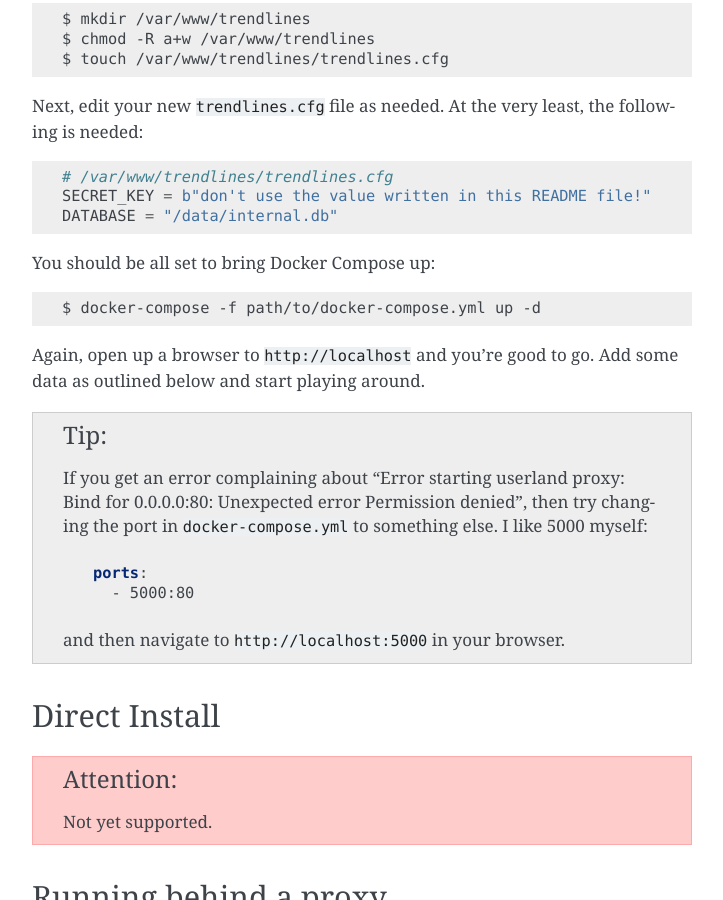
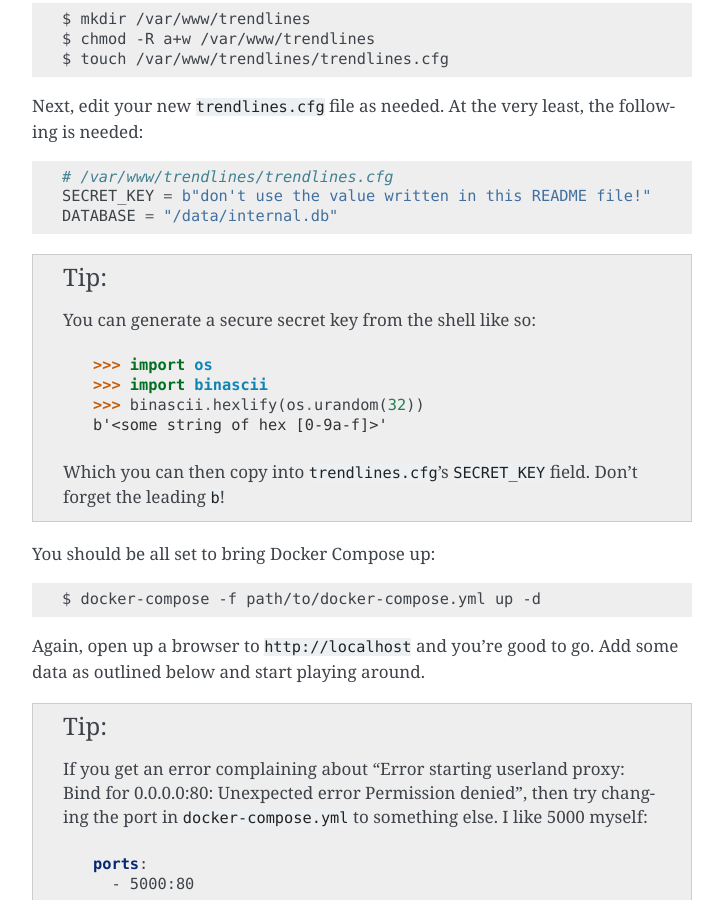
Before and after one commit to dougthor42/trendlines, a Sphinx documentation site: the page built from docs/installation.rst, in a window 1280 px wide and 900 px high, scrolled down 1025 px. Shown: the whole window, without its empty margins (388-1111 px from the left). Built offline with Sphinx 7.4.7, drawn with Linux system fonts in a browser that asks for light colours.

Commit message:
Add tip on secret generation to docs. Fixes #93.

```diff
--- a/docs/installation.rst
+++ b/docs/installation.rst
@@ -62,6 +62,20 @@ following is needed:
    # /var/www/trendlines/trendlines.cfg
    SECRET_KEY = b"don't use the value written in this README file!"
    DATABASE = "/data/internal.db"
+
+.. tip::
+
+   You can generate a secure secret key from the shell like so:
+
+   .. code-block:: python
+
+      >>> import os
+      >>> import binascii
+      >>> binascii.hexlify(os.urandom(32))
+      b'<some string of hex [0-9a-f]>'
+
+   Which you can then copy into ``trendlines.cfg``'s ``SECRET_KEY`` field.
+   Don't forget the leading ``b``!
 
 You should be all set to bring Docker Compose up:
 
```
Also changed, not shown: CHANGELOG.md (+2 -0 lines).
